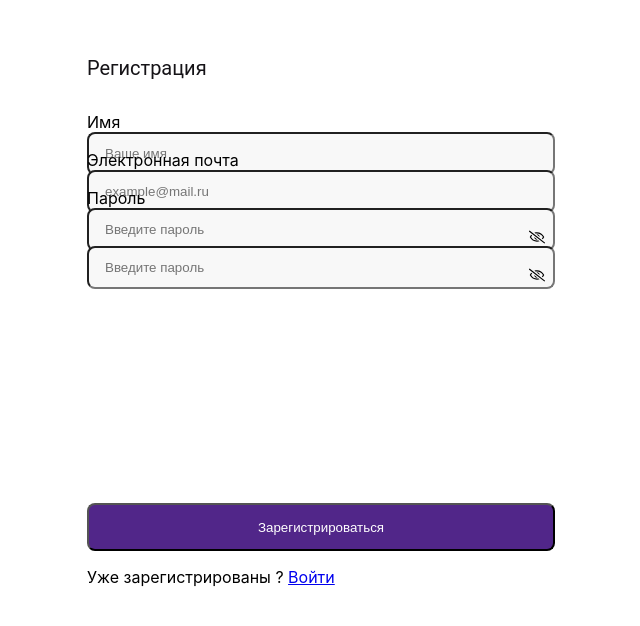
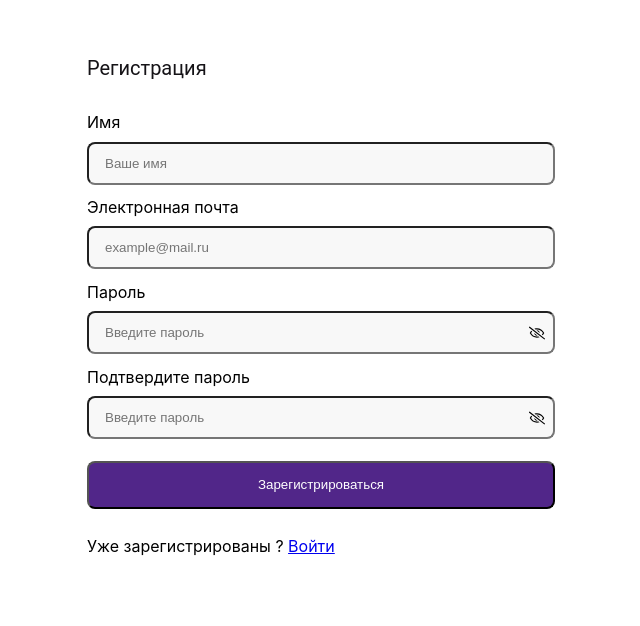
Before and after one commit to odil662/Antipov-test, a React (Create React App) app: page /register in a window 1280 px wide. Shown: the part 104-730 px from the top of the page, without its empty margins (313-953 px from the left). Built offline with nearby package versions, Linux system fonts and the light colour scheme.

Commit message:
поправил верстку инпутов

```diff
--- a/src/Components/Input.tsx
+++ b/src/Components/Input.tsx
@@ -13,6 +13,7 @@ const Input = ({ required, type, placeholder, label }: InputTypesProps) => {
         {type === "password" ? (
           <span className="password">
             <input
+              className="input"
               type={isPassShow ? "text" : type}
               placeholder={placeholder}
               value={value}
@@ -29,6 +30,7 @@ const Input = ({ required, type, placeholder, label }: InputTypesProps) => {
           </span>
         ) : (
           <input
+            className="input"
             type={type}
             placeholder={placeholder}
             value={value}
--- a/src/Pages/LoginPage.css
+++ b/src/Pages/LoginPage.css
@@ -33,6 +33,7 @@
 .entrance > form label {
   width: 468px;
   height: 22px;
+  margin-bottom: 10%;
   gap: 8px;
   border: 0px 1px 1px 0px;
 }
@@ -41,8 +42,9 @@
   position: relative;
 }
 
-.entrance > form input {
+.input {
   width: 94%;
+  margin-top: 2%;
   padding: 12px 8px 12px 16px;
   gap: 8px;
   border-radius: 8px;
@@ -51,14 +53,14 @@
 
 .entrance .password-control {
   position: absolute;
-  top: 11px;
+  top: 4px;
   right: 6px;
   display: inline-block;
   width: 20px;
   height: 20px;
 }
 
-.entrance > input {
+.input-submit {
   width: 468px;
   height: 48px;
   margin-top: 10%;
--- a/src/Pages/LoginPage.tsx
+++ b/src/Pages/LoginPage.tsx
@@ -3,6 +3,7 @@ import { Link } from "react-router-dom";
 import "./LoginPage.css";
 import Input from "../Components/Input";
 
+const form = document.querySelector("form");
 const LoginPage: React.FC = () => {
   const handleRegistration = (item: any) => {
     item.preventDefault();
@@ -11,7 +12,7 @@ const LoginPage: React.FC = () => {
 
   return (
     <div className="entrance">
-      <form id="form">
+      <form id="form" onSubmit={(e) => handleRegistration(e)}>
         <h2>Войти</h2>
         <Input
           type="email"
@@ -25,12 +26,8 @@ const LoginPage: React.FC = () => {
           placeholder="Введите пароль"
           required={true}
         />
+        <input type="submit" className="input-submit" value={"Войти"} />
       </form>
-      <input
-        type="submit"
-        onClick={(e) => handleRegistration(e)}
-        value={"Войти"}
-      />
       <p>
         Ещё не зарегистрированы ? <Link to="/register">Регистрация</Link>
       </p>
--- a/src/Pages/RegisterPage.css
+++ b/src/Pages/RegisterPage.css
@@ -11,7 +11,7 @@
 
 .registration > form {
   width: 468px;
-  height: 415px;
+  height: 480px;
   gap: 16px;
   opacity: 0px;
   display: flex;
@@ -33,6 +33,7 @@
 .registration > form label {
   width: 468px;
   height: 22px;
+  margin-bottom: 10%;
   gap: 8px;
   border: 0px 1px 1px 0px;
 }
@@ -41,8 +42,9 @@
   position: relative;
 }
 
-.registration > form input {
+.input {
   width: 94%;
+  margin-top: 2%;
   padding: 12px 8px 12px 16px;
   gap: 8px;
   border-radius: 8px;
@@ -51,19 +53,19 @@
 
 .registration .password-control {
   position: absolute;
-  top: 11px;
+  top: 4px;
   right: 6px;
   display: inline-block;
   width: 20px;
   height: 20px;
 }
 
-.registration > input {
+.input-submit {
   width: 468px;
-  height: 48px;
-  margin-top: 10%;
+
+  margin-top: 2%;
   padding: 8px 12px 8px 12px;
-  gap: 10px;
+  gap: 8px;
   border-radius: 8px;
   background: rgba(81, 38, 137, 1);
   color: white;
--- a/src/Pages/RegisterPage.tsx
+++ b/src/Pages/RegisterPage.tsx
@@ -14,7 +14,7 @@ const RegisterPage: FC = () => {
 
   return (
     <div className="registration">
-      <form id="form">
+      <form id="form" onSubmit={(e) => handleRegistration(e)}>
         <h2>Регистрация</h2>
         <Input type="text" label="Имя" placeholder="Ваше имя" required={true} />
         <Input
@@ -35,12 +35,12 @@ const RegisterPage: FC = () => {
           placeholder="Введите пароль"
           required={true}
         />
+        <input
+          className="input-submit"
+          type="submit"
+          value={"Зарегистрироваться"}
+        />
       </form>
-      <input
-        type="submit"
-        onClick={(e) => handleRegistration(e)}
-        value={"Зарегистрироваться"}
-      />
       <p>
         Уже зарегистрированы ? <Link to="/login">Войти</Link>
       </p>
```
